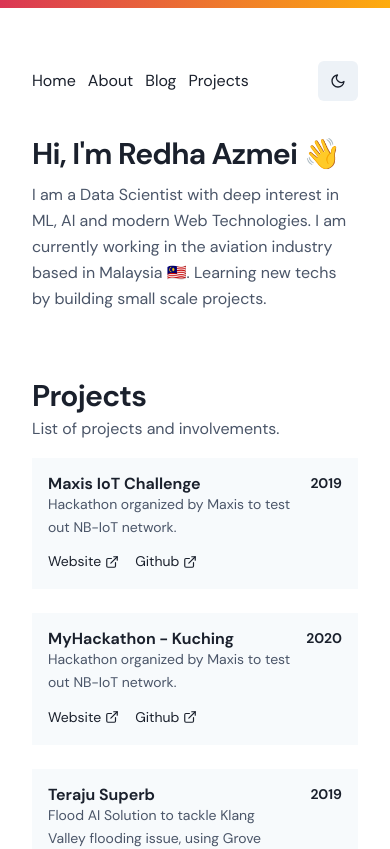
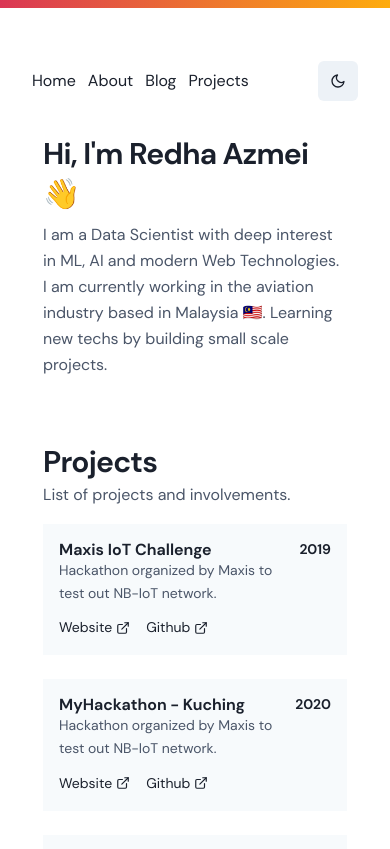
Before and after one commit to redhaazmei/redha-dev-blog, a Next.js app: page / in a window 390 px wide. Shown: the top 849 px of the page. Built offline with nearby package versions, Linux system fonts and the light colour scheme.

Commit message:
Modify layout breakpoints

```diff
--- a/components/Layout.jsx
+++ b/components/Layout.jsx
@@ -9,7 +9,7 @@ const Layout = ({ children }) => {
       <Flex justify="center">
         <Box maxW="5xl" w="100%" mt="5" mx="8">
           <Navbar />
-          <Box maxW="4xl" w="100%" mx="auto">
+          <Box maxW={["19em", "30em", "40em", "50em", "4xl"]} w="100%" mx="auto">
             {children}
           </Box>
           <Footer />
```
